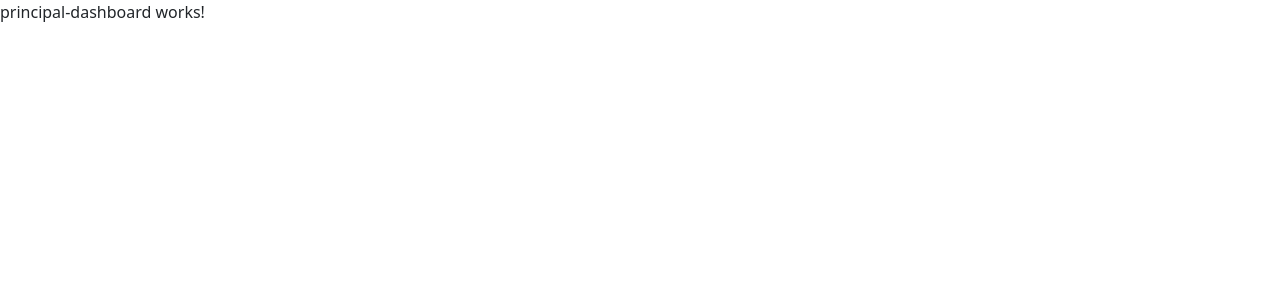
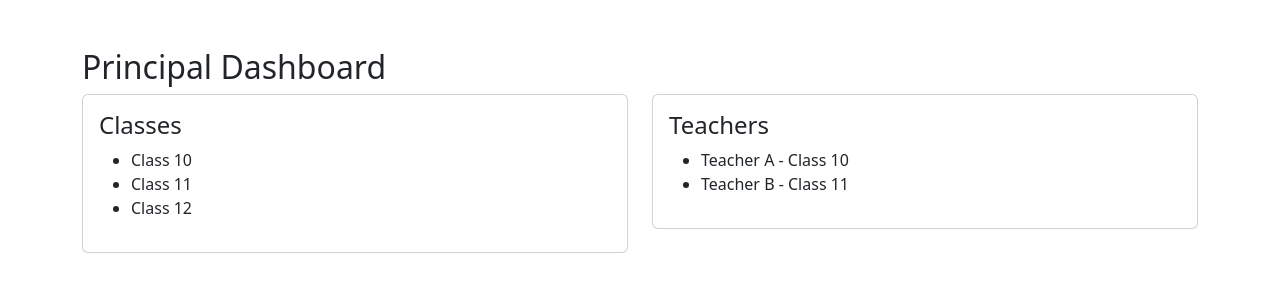
Before and after one commit to sagardnale/college-management-app, an Angular app: page /principal in a window 1280 px wide. Shown: the top 300 px of the page. Built offline with nearby package versions, Linux system fonts and the light colour scheme.

Commit message:
created UI for Principal dashboard

```diff
--- a/src/app/dashboard/principal-dashboard/principal-dashboard.component.html
+++ b/src/app/dashboard/principal-dashboard/principal-dashboard.component.html
@@ -1 +1,24 @@
-<p>principal-dashboard works!</p>
+<div class="container mt-5">
+    <h2>Principal Dashboard</h2>
+    <div class="row">
+        <div class="col-md-6">
+            <div class="card p-3 mb-3">
+                <h4>Classes</h4>
+                <ul>
+                    <li>Class 10</li>
+                    <li>Class 11</li>
+                    <li>Class 12</li>
+                </ul>
+            </div>
+        </div>
+        <div class="col-md-6">
+            <div class="card p-3 mb-3">
+                <h4>Teachers</h4>
+                <ul>
+                    <li>Teacher A - Class 10</li>
+                    <li>Teacher B - Class 11</li>
+                </ul>
+            </div>
+        </div>
+    </div>
+</div>
```
